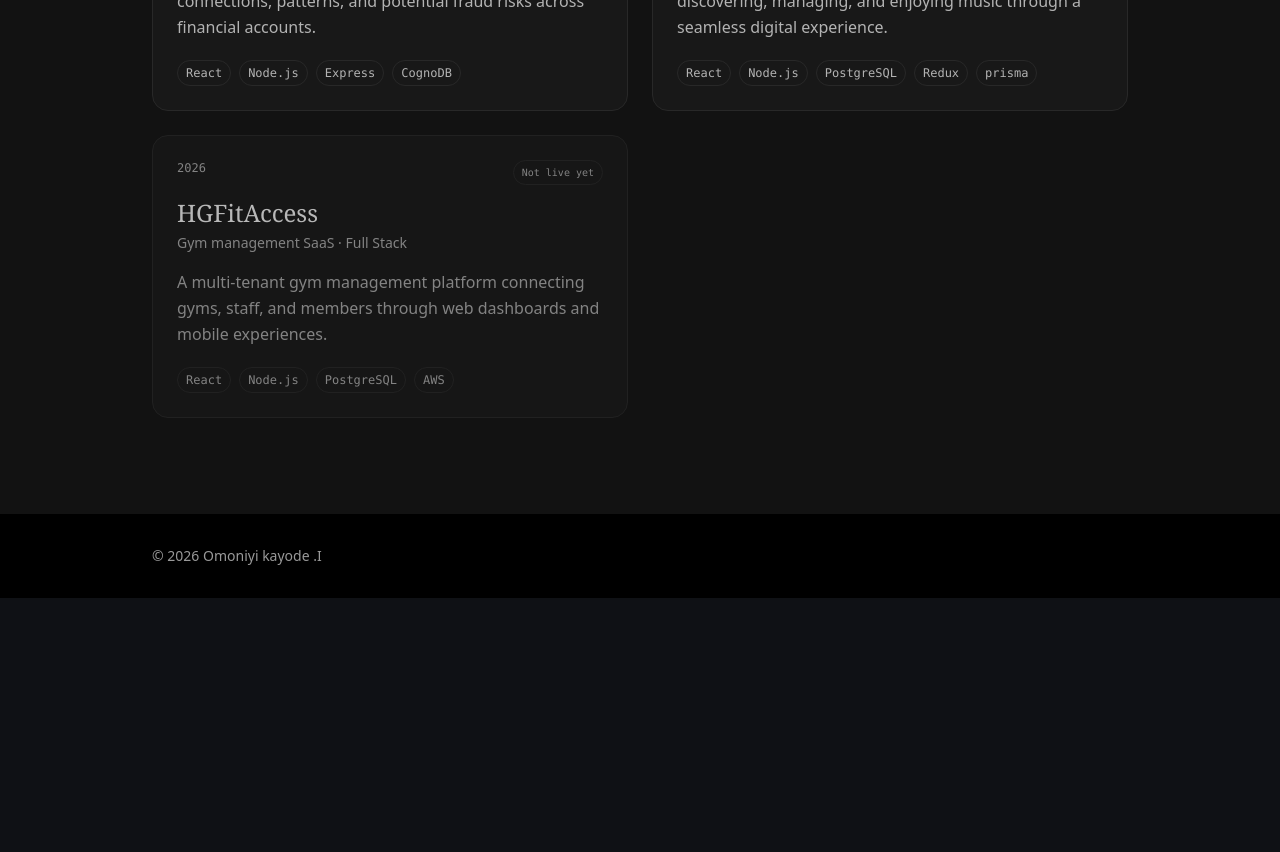
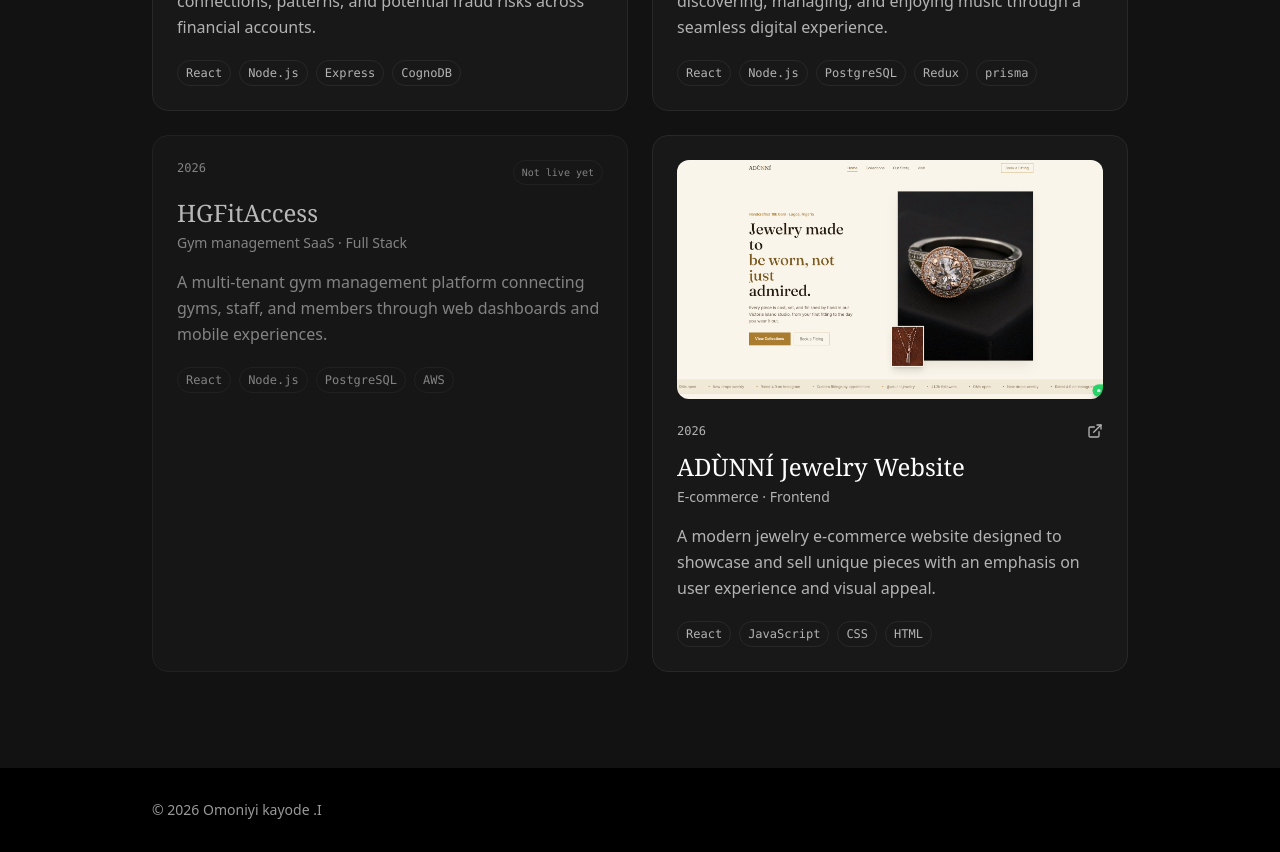
Before and after one commit to kaytech11/kayode-portfolio, a React (Vite) app: page /work in a window 1280 px wide. Shown: the part 740-1592 px from the top of the page. Before the commit the page ends 1338 px from the top, so only its background shows below. Built offline with nearby package versions, Linux system fonts and the light colour scheme.

Commit message:
Add a projrct to portfolio

```diff
--- a/src/data/work.js
+++ b/src/data/work.js
@@ -1,5 +1,6 @@
 import fraudlensImage from "../assests/projects/fraudlens.png"
 import pulsebeatImage from "../assests/projects/pulsebeat.png"
+import adunniImage from "../assests/projects/adunni.png"
 
 export const WORK = [
   {
@@ -31,4 +32,14 @@ export const WORK = [
     stack: ["React", "Node.js", "PostgreSQL", "AWS"],
     url: null,
   },
+   {
+    year: "2026",
+    name: "ADÙNNÍ Jewelry Website",
+    role: "E-commerce · Frontend",
+    blurb:
+      "A modern jewelry e-commerce website designed to showcase and sell unique pieces with an emphasis on user experience and visual appeal.",
+    stack: ["React", "JavaScript", "CSS", "HTML"],
+    url: "https://adunni-jew.vercel.app/",
+    image: adunniImage
+  },
 ];
```
Also changed, not shown: src/assests/projects/adunni.png (added).
